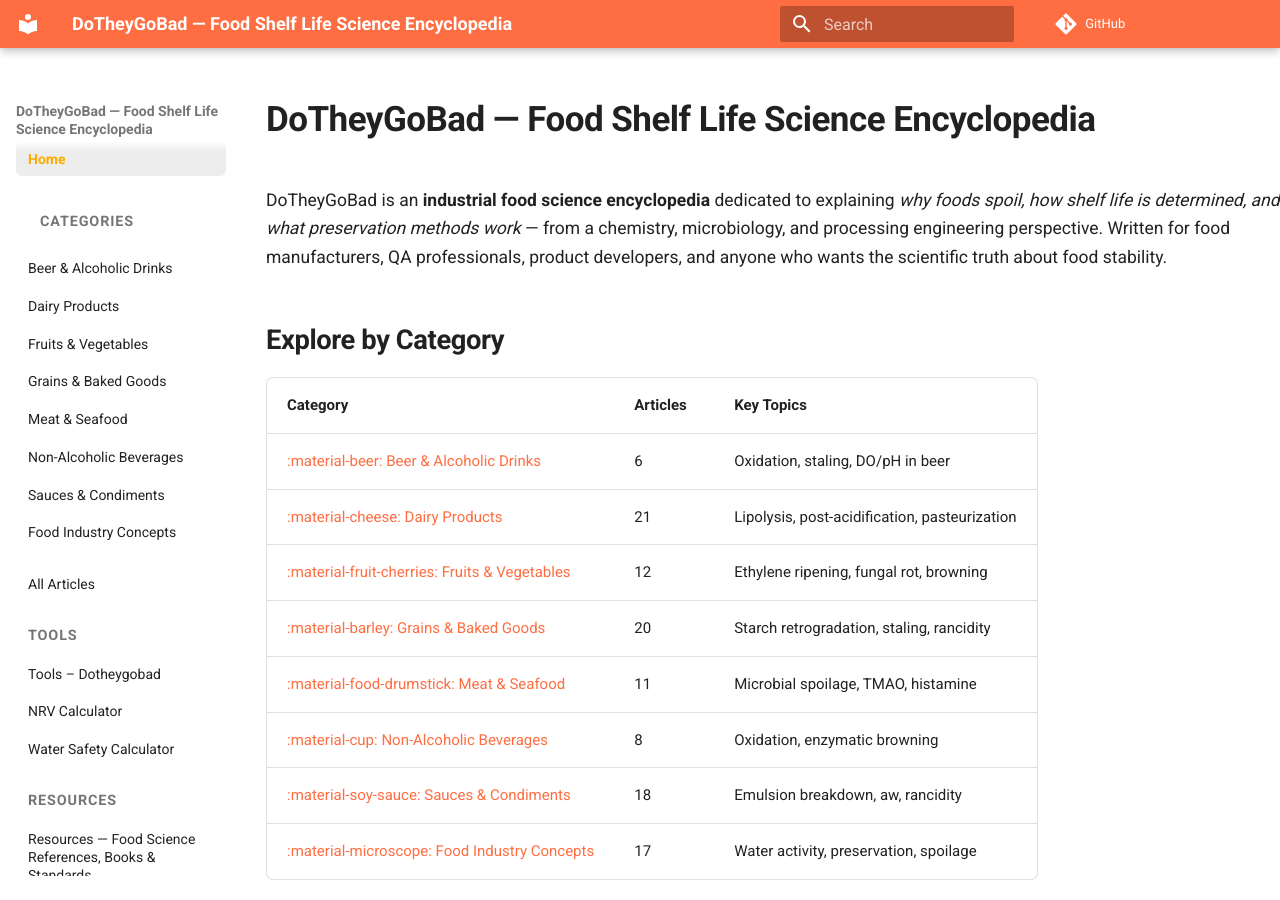
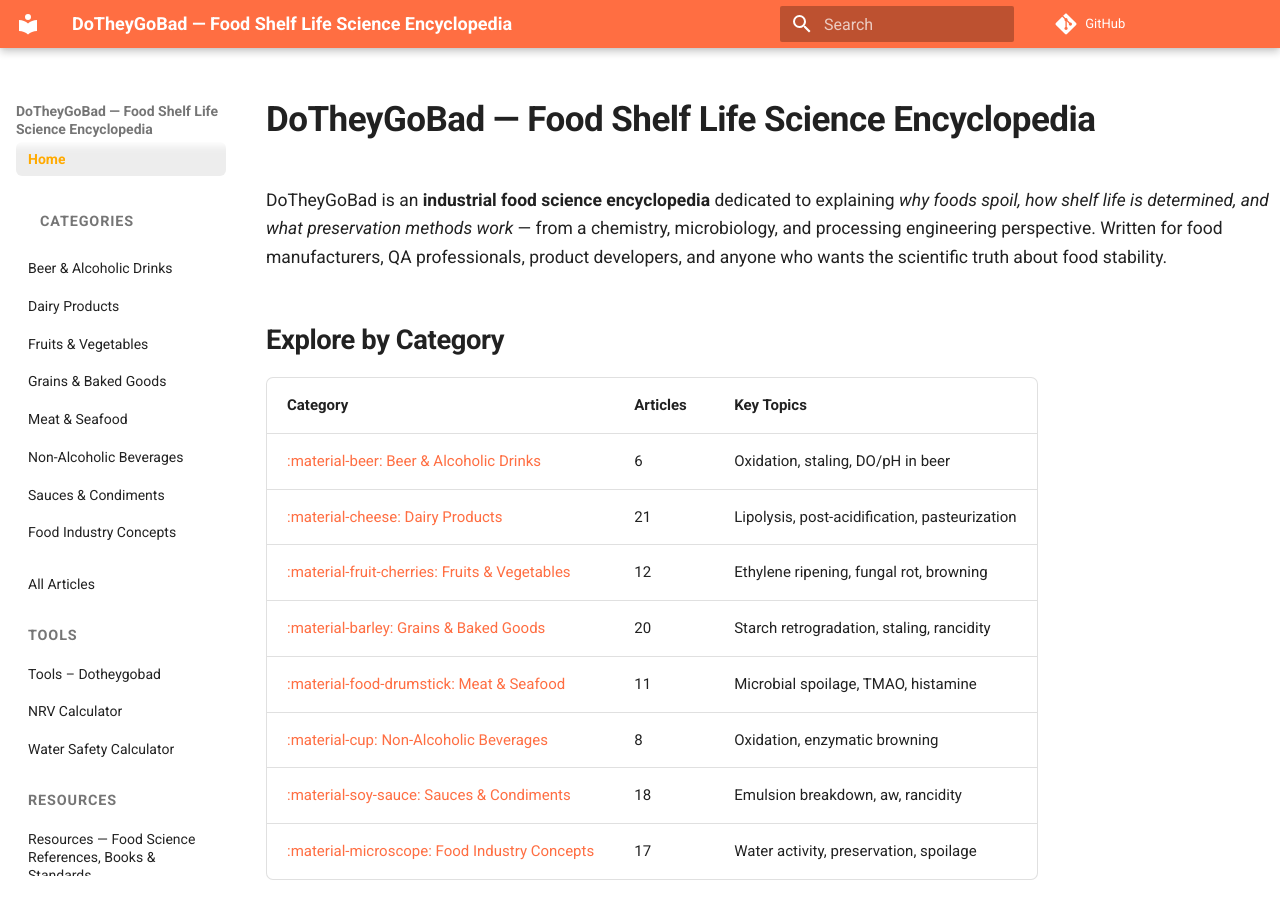
Before and after one commit to martinxionbiotech-max/dotheygobad-static, an MkDocs documentation site: the page built from docs/index.md, in a window 1280 px wide and 900 px high. Built offline with MkDocs 1.6.1 and Material for MkDocs 9.7.7, drawn with Linux system fonts in a browser that asks for light colours; comment, search, counter and statistics services are not loaded.

Commit message:
perf: add true italic faces for the self-hosted Roboto
Body copy uses emphasis on 116 of 139 pages (~2,400 italic spans, including
scientific names), so a synthesised oblique would be a visible step down from the
previous setup, which loaded real italics from Google. Adds 400 and 700 italic
(23KB each), declared but not preloaded — a page only fetches them if it actually
contains italic text.

```diff
--- a/overrides/assets/stylesheets/extra.css
+++ b/overrides/assets/stylesheets/extra.css
@@ -33,6 +33,25 @@
   font-weight: 400;
   font-display: swap;
   src: url("../../fonts/roboto-mono-400.woff2") format("woff2");
+}
+
+/* Italics: body copy uses emphasis heavily (~2,400 spans across 116 pages), and a
+   synthesised oblique reads poorly at small sizes. These are only fetched when a
+   page actually contains italic text. */
+@font-face {
+  font-family: "Roboto";
+  font-style: italic;
+  font-weight: 400;
+  font-display: swap;
+  src: url("../../fonts/roboto-400-italic.woff2") format("woff2");
+}
+
+@font-face {
+  font-family: "Roboto";
+  font-style: italic;
+  font-weight: 700;
+  font-display: swap;
+  src: url("../../fonts/roboto-700-italic.woff2") format("woff2");
 }
 
 :root {
```
Also changed, not shown: docs/fonts/roboto-400-italic.woff2 (added), docs/fonts/roboto-700-italic.woff2 (added).
